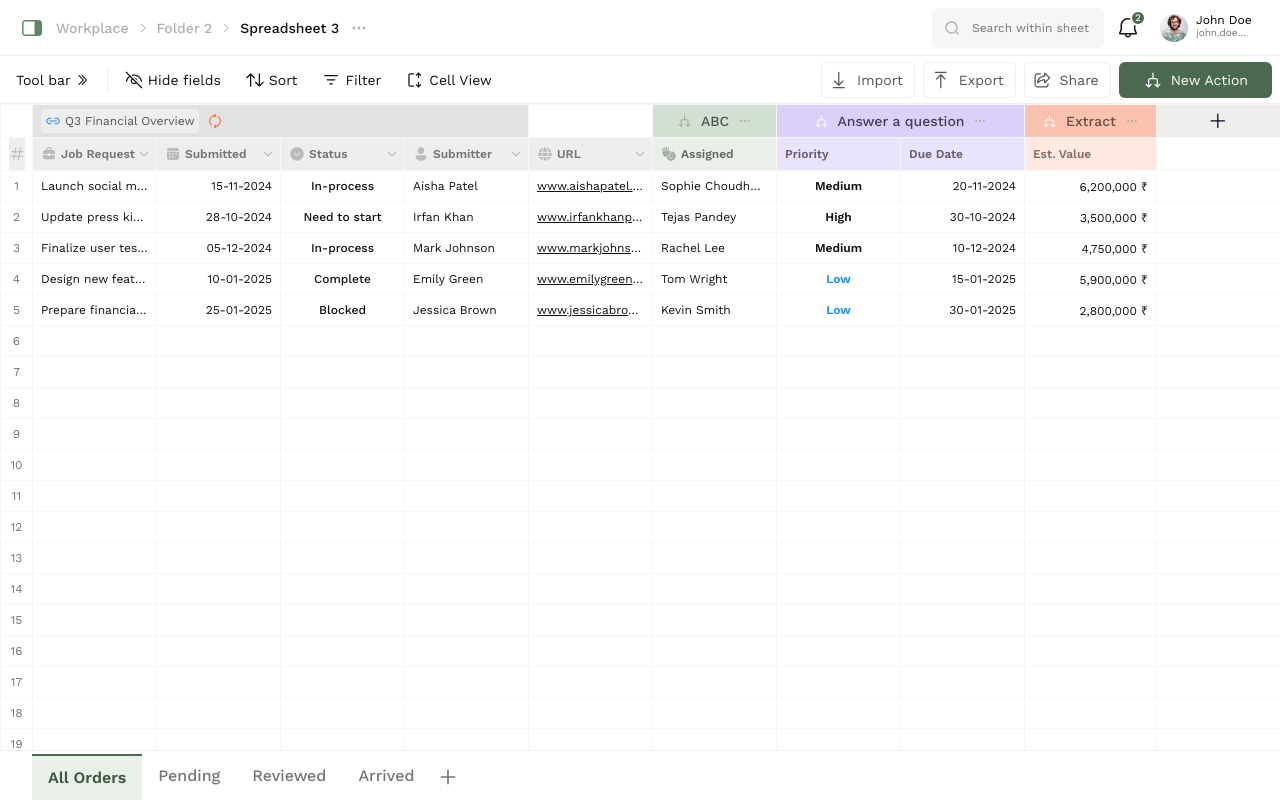
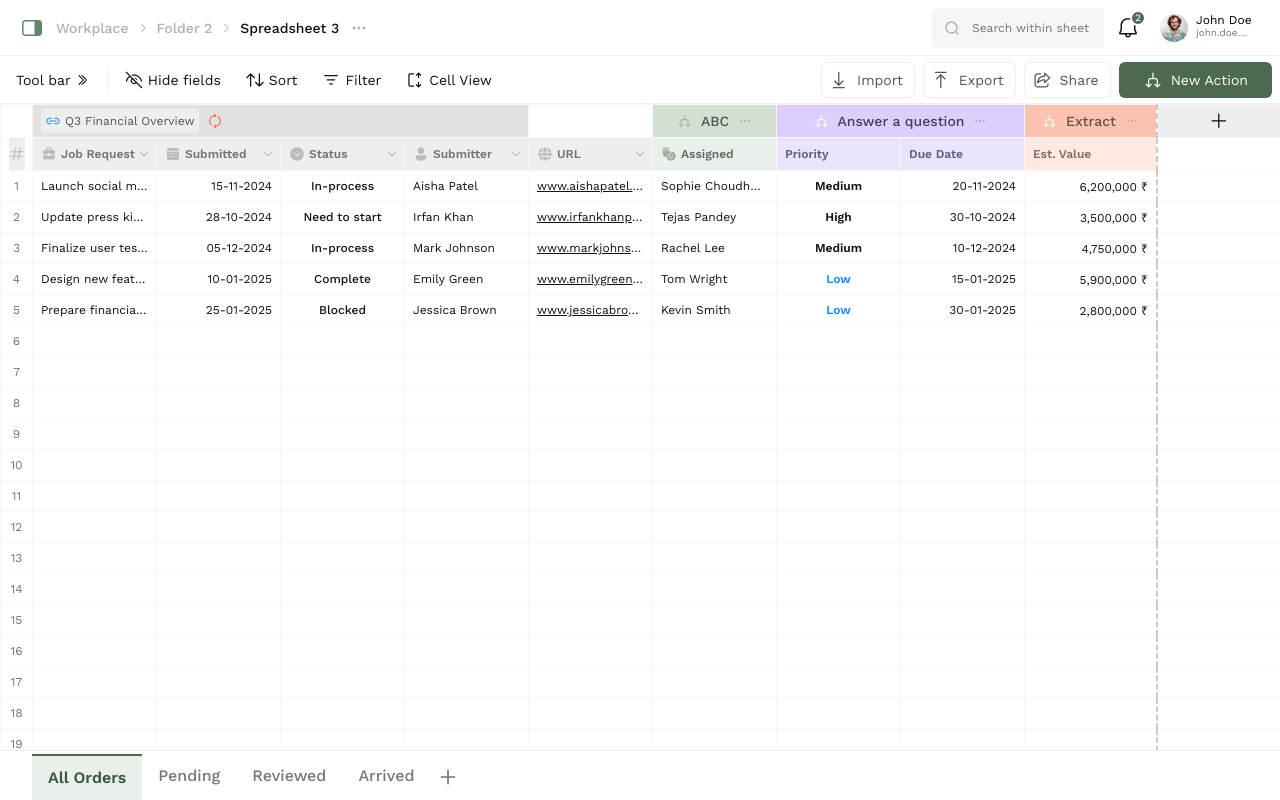
Before and after one commit to NamanChandok/is_app, a React (Vite) app: page / in a window 1280 px wide. Built offline with nearby package versions, Linux system fonts and the light colour scheme.

Commit message:
Add dashed border to last table column

```diff
--- a/src/index.css
+++ b/src/index.css
@@ -25,3 +25,8 @@ th:first-child,
 td:first-child {
   @apply min-w-8 text-center place-items-center text-[#757575] text-xs cursor-default relative;
 }
+
+th:last-child,
+td:last-child {
+  border-inline: 2px dashed #cbcbcb;
+}
```
